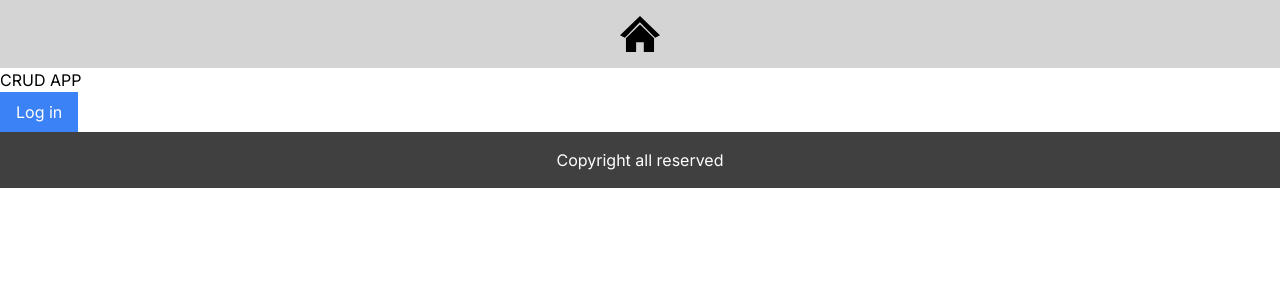
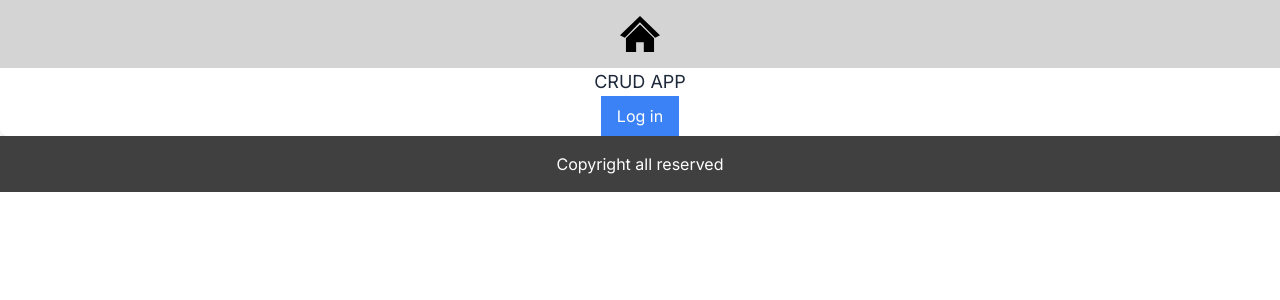
Before and after one commit to Dayanna452/crud-frontend, a Next.js app: page / in a window 1280 px wide. Shown: the top 300 px of the page. Built offline with nearby package versions, Linux system fonts and the light colour scheme.

Commit message:
table users

```diff
--- a/src/components/molecules/TableHeader/tableheader.component.tsx
+++ b/src/components/molecules/TableHeader/tableheader.component.tsx
@@ -2,7 +2,7 @@ import { TableHeaderProps } from './tableheader.interface'
 
 export const TableHeader = ({ columns }: TableHeaderProps) => {
   return (
-    <thead className='border-b border-neutral-200 font-medium dark:border-white/10'>
+    <thead className='border-b font-medium border-white/10'>
       <tr>
         {columns.map((column, index) => (
           <th key={index} scope='col' className='px-6 py-4'>
--- a/src/components/organisms/Table/table.component.tsx
+++ b/src/components/organisms/Table/table.component.tsx
@@ -6,22 +6,22 @@ export const Table = () => {
       <div className='overflow-x-auto sm:-mx-6 lg:-mx-8'>
         <div className='inline-block min-w-full py-2 sm:px-6 lg:px-8'>
           <div className='overflow-hidden'>
-            <table className='min-w-full text-left text-sm font-light text-surface dark:text-white'>
+            <table className='min-w-full text-left text-sm font-light text-surface text-gray-600'>
               <TableHeader columns={['#', 'First Name', 'Last Name', 'Username']} />
               <tbody>
-                <tr className='border-b border-neutral-200 dark:border-white/10'>
+                <tr className='border-b border-white/10'>
                   <td className='whitespace-nowrap px-6 py-4 font-medium'>1</td>
                   <td className='whitespace-nowrap px-6 py-4'>Mark</td>
                   <td className='whitespace-nowrap px-6 py-4'>Otto</td>
                   <td className='whitespace-nowrap px-6 py-4'>@mdo</td>
                 </tr>
-                <tr className='border-b border-neutral-200 dark:border-white/10'>
+                <tr className='border-b border-white/10'>
                   <td className='whitespace-nowrap px-6 py-4 font-medium'>2</td>
                   <td className='whitespace-nowrap px-6 py-4'>Jacob</td>
                   <td className='whitespace-nowrap px-6 py-4'>Thornton</td>
                   <td className='whitespace-nowrap px-6 py-4'>@fat</td>
                 </tr>
-                <tr className='border-b border-neutral-200 dark:border-white/10'>
+                <tr className='border-b border-white/10'>
                   <td className='whitespace-nowrap px-6 py-4 font-medium'>3</td>
                   <td className='whitespace-nowrap px-6 py-4'>Larry</td>
                   <td className='whitespace-nowrap px-6 py-4'>Wild</td>
--- a/src/components/templates/LoginForm/loginform.component.tsx
+++ b/src/components/templates/LoginForm/loginform.component.tsx
@@ -4,8 +4,8 @@ import Link from 'next/link'
 
 export const LoginForm = () => {
   return (
-    <div>
-      <h3>CRUD APP</h3>
+    <div className='flex justify-center items-center rounded-lg shadow-inner shadow-xl flex-col'>
+      <h3 className='text-lg text-slate-800'>CRUD APP</h3>
       <Link href='/list'>
         <Button>Log in</Button>
       </Link>
```
